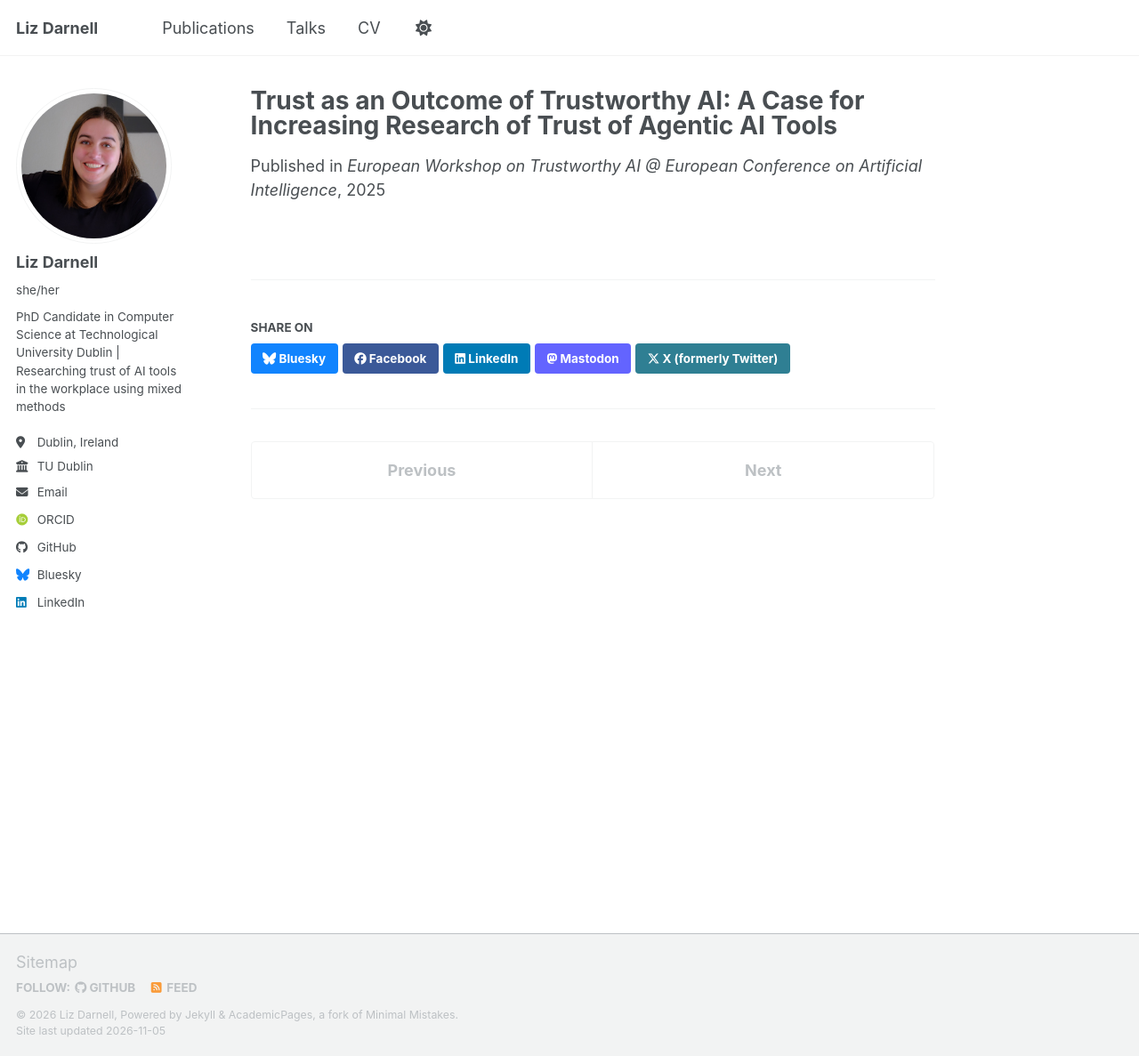
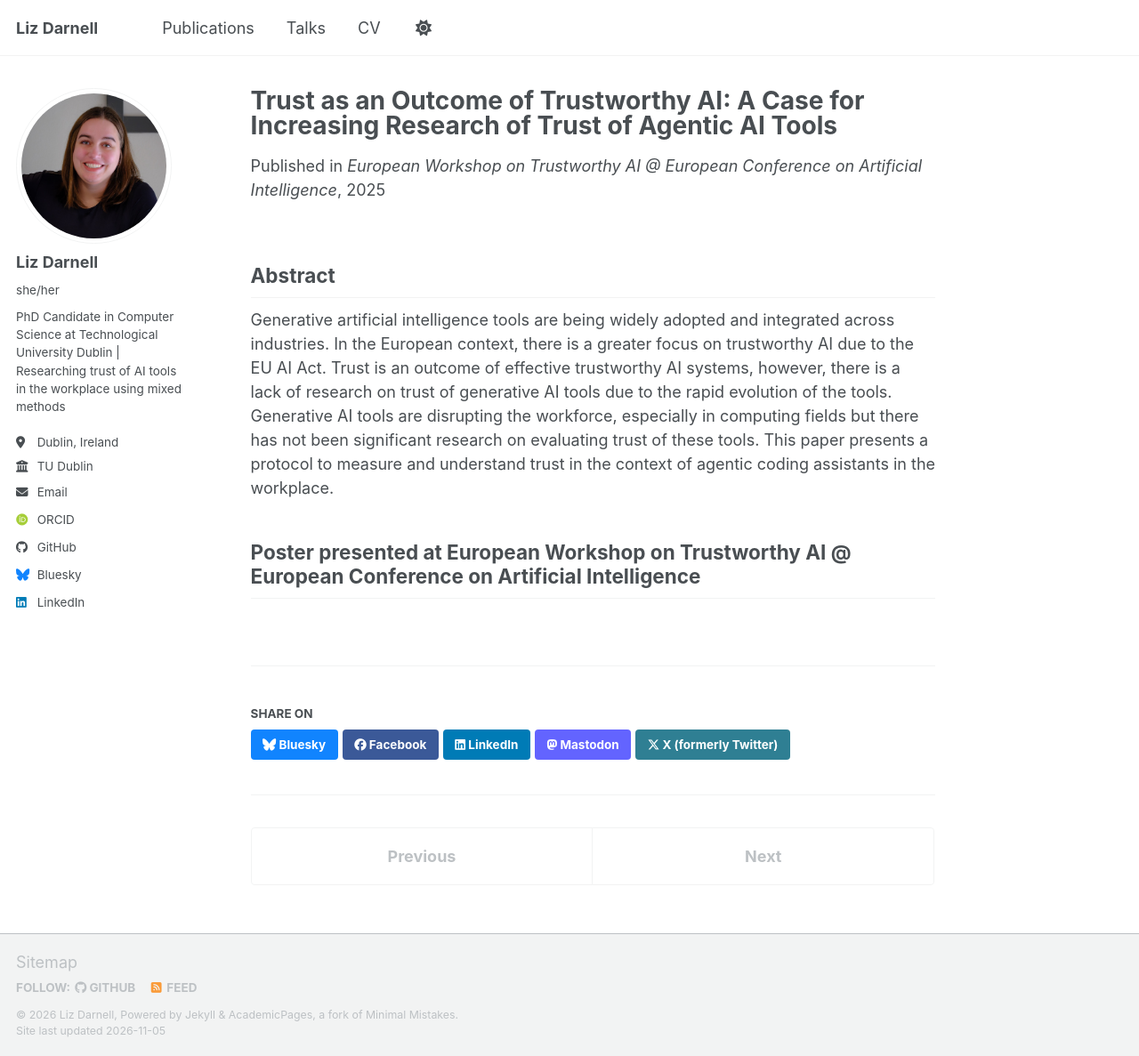
Before and after one commit to liz-darnell/liz-darnell.github.io, a Jekyll site: the page built from _publications/2025-10-25-trust-as-an-outcome-of-trustworthy-ai.md, in a window 1280 px wide and 1187 px high. Shown: the whole window at 89% size. Built offline with Jekyll 4.4.1, drawn with Linux system fonts in a browser that asks for light colours; some web fonts are replaced; a script bundle is joined from its source files by our own code; library files that are not in the unit come from our copies.

Commit message:
Update 2025-10-25-trust-as-an-outcome-of-trustworthy-ai.md

```diff
--- a/_publications/2025-10-25-trust-as-an-outcome-of-trustworthy-ai.md
+++ b/_publications/2025-10-25-trust-as-an-outcome-of-trustworthy-ai.md
@@ -13,3 +13,12 @@ date: 2025-10-01
 venue: 'European Workshop on Trustworthy AI @ European Conference on Artificial Intelligence'
 paperurl: 'http://nell.eu/upload/pdf/publication/TRUST-AI_2025_position_paper_report%20(1).pdf'
 ---
+## Abstract
+Generative artificial intelligence tools are being widely adopted and integrated across industries. In the European
+context, there is a greater focus on trustworthy AI due to the EU AI Act. Trust is an outcome of effective
+trustworthy AI systems, however, there is a lack of research on trust of generative AI tools due to the rapid
+evolution of the tools. Generative AI tools are disrupting the workforce, especially in computing fields but there
+has not been significant research on evaluating trust of these tools. This paper presents a protocol to measure
+and understand trust in the context of agentic coding assistants in the workplace.
+
+## Poster presented at European Workshop on Trustworthy AI @ European Conference on Artificial Intelligence
```
